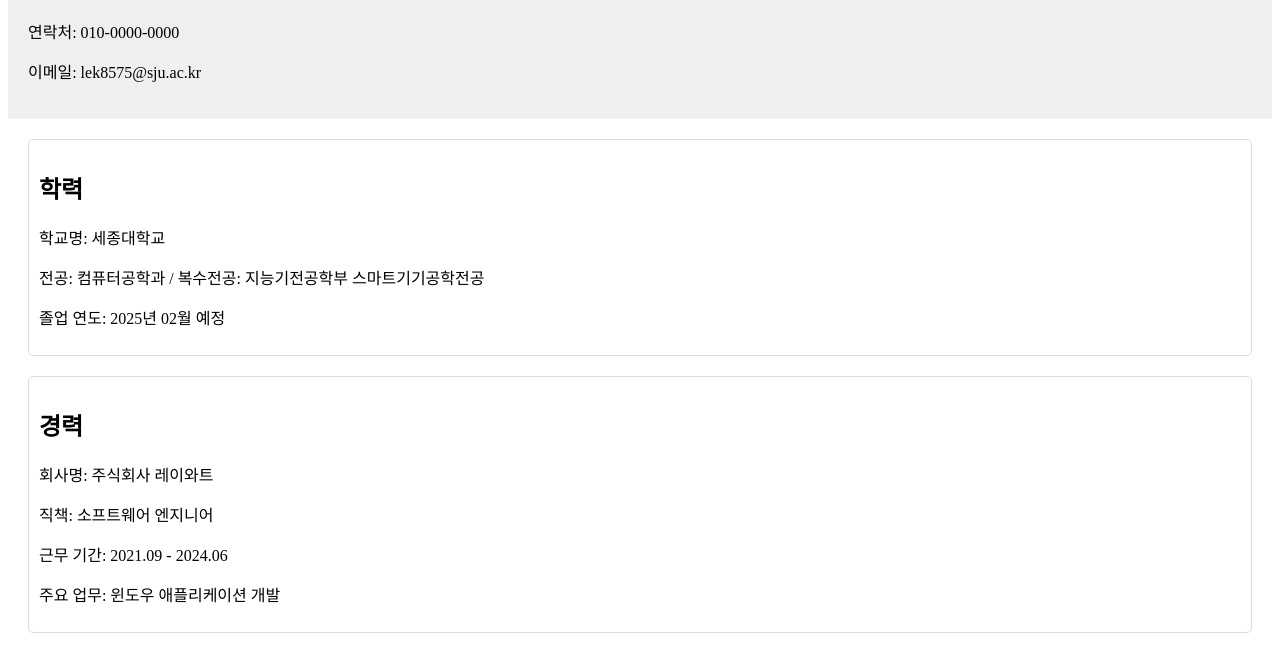
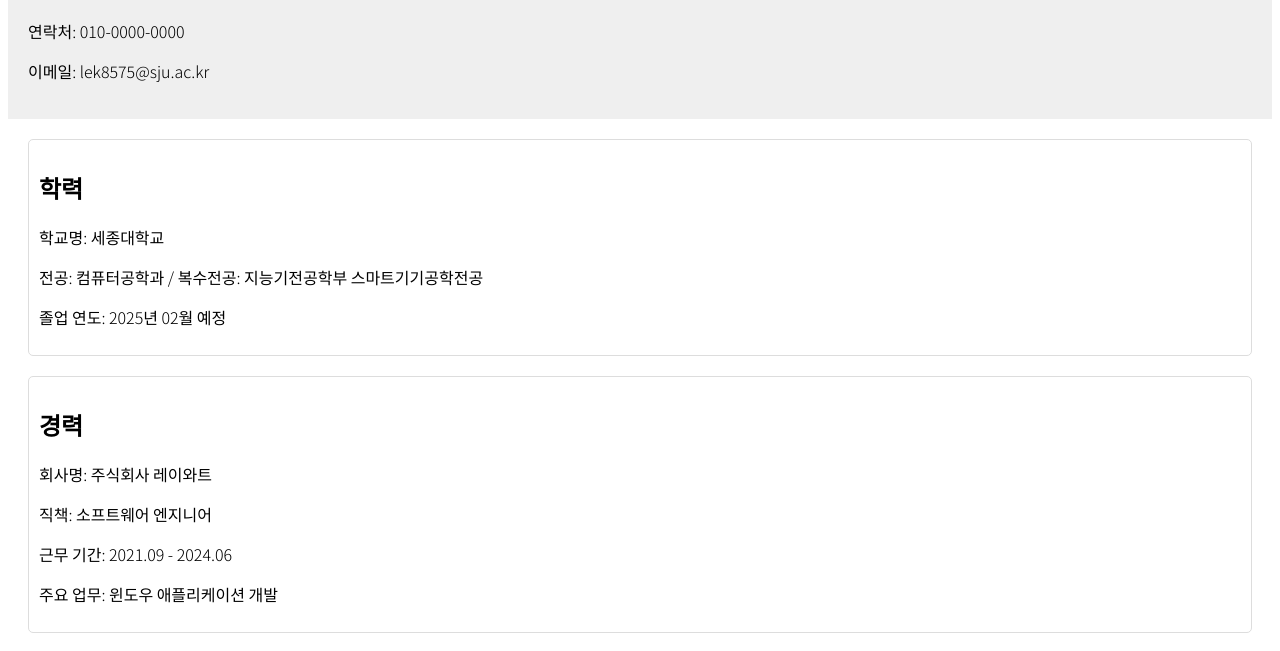
Before and after one commit to s1lv3rrud/html-css-resume, a plain HTML site: page index.html in a window 1280 px wide. Shown: the part 98-749 px from the top of the page. Drawn offline with Linux system fonts and the light colour scheme.

Commit message:
style: 구름 Sans 웹 폰트 스타일링 적용

```diff
--- a/index.html
+++ b/index.html
@@ -3,6 +3,12 @@
   <head>
     <title>Resume</title>
     <link rel="stylesheet" href="styles.css" />
+    <link rel="preconnect" href="https://fonts.googleapis.com" />
+    <link rel="preconnect" href="https://fonts.gstatic.com" crossorigin />
+    <link
+      href="https://fonts.googleapis.com/css2?family=Noto+Sans+KR:wght@100..900&display=swap"
+      rel="stylesheet"
+    />
   </head>
   <body>
     <header>
--- a/styles.css
+++ b/styles.css
@@ -1,3 +1,10 @@
+body {
+  font-family: "Noto Sans KR", sans-serif;
+  font-optical-sizing: auto;
+  font-weight: 300;
+  font-style: normal;
+}
+
 header,
 main,
 footer {
```
